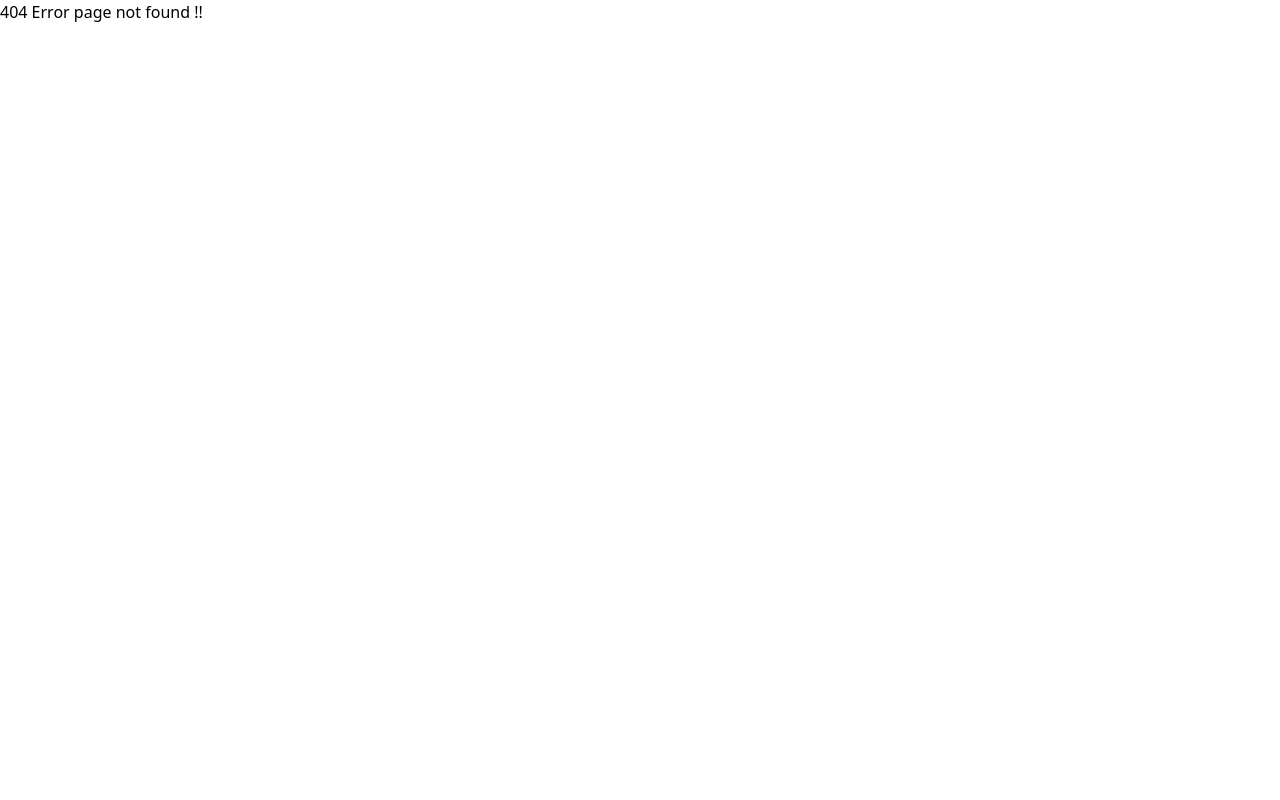
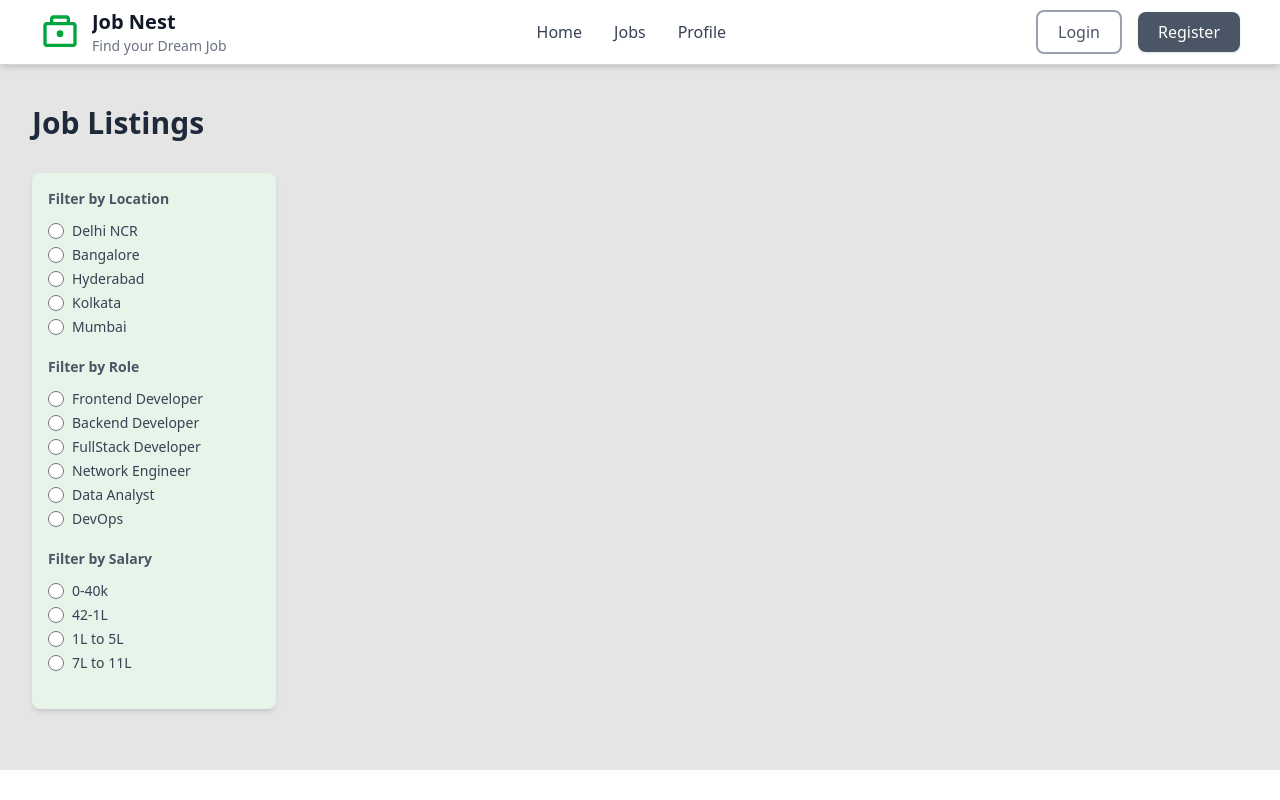
Before and after one commit to furqi-code/full_Stack-Job_portal, a React app in the folder frontend/: page /Jobs in a window 1280 px wide. Before the commit this address had no page. Shown: the top 800 px of the page. Built offline with nearby package versions, Linux system fonts and the light colour scheme; no server answers.

Commit message:
job listing page ui done

```diff
--- a/frontend/src/App.jsx
+++ b/frontend/src/App.jsx
@@ -3,6 +3,7 @@ import { RouterProvider } from "react-router-dom"
 import Home from "./components/pages/home"
 import NotFound from "./components/pages/notFoundpage"
 import HomeDesign from "./components/pages/homeDesign"
+import Jobs from "./components/pages/jobs"
 
 const routes = createBrowserRouter([
   {
@@ -13,6 +14,10 @@ const routes = createBrowserRouter([
       {
         index: true,
         element: <HomeDesign />
+      },
+      {
+        path: '/Jobs',
+        element: <Jobs />
       }
     ]
   }
--- /dev/null
+++ b/frontend/src/components/pages/jobs.jsx
@@ -0,0 +1,90 @@
+import { useState } from "react";
+import JobCard from "../shared/jobCard";
+import axios from "axios";
+
+const filterData = [
+  {
+    filterType: "Location",
+    array: ["Delhi NCR", "Bangalore", "Hyderabad", "Kolkata", "Mumbai"],
+  },
+  {
+    filterType: "Role",
+    array: [
+      "Frontend Developer",
+      "Backend Developer",
+      "FullStack Developer",
+      "Network Engineer",
+      "Data Analyst",
+      "DevOps",
+    ],
+  },
+  {
+    filterType: "Salary",
+    array: ["0-40k", "42-1L", "1L to 5L", "7L to 11L"],
+  },
+];
+
+const Jobs = () => {
+  const [clicked, setClicked] = useState("");
+
+  const handleChange = (event) => {
+    setClicked(event.target.value);
+    // make API call here for matching jobs
+  };
+
+  return (
+    <>
+      <div
+        className="min-h-[calc(100vh-4rem-4rem)]"
+        style={{ backgroundColor: "#e5e5e5" }}
+      >
+        {/* Padding controls spacing from header */}
+        <div className="pt-10 pb-15 px-8">
+          <h1 className="text-3xl font-bold text-gray-800 mb-8">
+            Job Listings
+          </h1>
+          <div className="flex gap-10">
+            <div
+              className="w-61 p-4 bg-white rounded-lg shadow-md sticky top-30 h-fit"
+              style={{ backgroundColor: "#e6f4ea" }}
+            >
+              {filterData.map((filter) => (
+                <div className="mb-5" key={filter.filterType}>
+                  <h2 className="mb-3 text-sm font-semibold text-gray-600">
+                    Filter by {filter.filterType}
+                  </h2>
+                  <div className="flex flex-col gap-1">
+                    {filter.array.map((data) => (
+                      <label
+                        className="inline-flex items-center cursor-pointer text-sm text-gray-700"
+                        key={data}
+                      >
+                        <input
+                          type="radio"
+                          name={filter.filterType}
+                          value={data}
+                          className="h-4 w-4 text-indigo-600 border-gray-300 focus:ring-indigo-500"
+                          checked={clicked === data}
+                          onChange={handleChange}
+                        />
+                        <span className="ml-2">{data}</span>
+                      </label>
+                    ))}
+                  </div>
+                </div>
+              ))}
+            </div>
+
+            <div className="flex-1">
+              <div className="grid grid-cols-3 gap-8">
+                {/* Map your job cards here */}
+              </div>
+            </div>
+          </div>
+        </div>
+      </div>
+    </>
+  );
+};
+
+export default Jobs;
--- a/frontend/src/components/shared/header.jsx
+++ b/frontend/src/components/shared/header.jsx
@@ -1,5 +1,5 @@
 import { useContext, useState } from "react";
-import { useNavigate } from "react-router";
+import { Link, useNavigate } from "react-router";
 import { SignupDialog } from "../pages/signupDialog";
 import { SigninDialog } from "../pages/signinDialog";
 import { ForgotPassDialog } from "../pages/forgotPassworDialog";
@@ -52,14 +52,22 @@ const Header = () => {
             {/* Navigation */}
             <nav className="hidden md:block">
               <ul className="flex items-center space-x-8">
-                {["Home", "Jobs", "Profile"].map((item) => (
+                <li>
+                  <Link
+                    to="/"
+                    className="nav-link text-gray-700 hover:text-blue-600 font-medium whitespace-nowrap"
+                  >
+                    Home
+                  </Link>
+                </li>
+                {["Jobs", "Profile"].map((item) => (
                   <li key={item}>
-                    <a
-                      href={`#${item}`}
+                    <Link
+                      to={`/${item}`}
                       className="nav-link text-gray-700 hover:text-blue-600 font-medium whitespace-nowrap"
                     >
                       {item}
-                    </a>
+                    </Link>
                   </li>
                 ))}
               </ul>
--- a/frontend/src/components/shared/jobCard.jsx
+++ b/frontend/src/components/shared/jobCard.jsx
@@ -19,7 +19,7 @@ const JobCard = () => {
         <div className="flex items-center justify-between">
           <span className="text-2xl font-bold text-green-600">$140k - $200k</span>
           <button className="bg-indigo-600 text-white px-6 py-2 rounded-lg hover:bg-indigo-700 transition-colors cursor-grab">
-            Apply Now
+            Apply
           </button>
         </div>
       </div>
```
